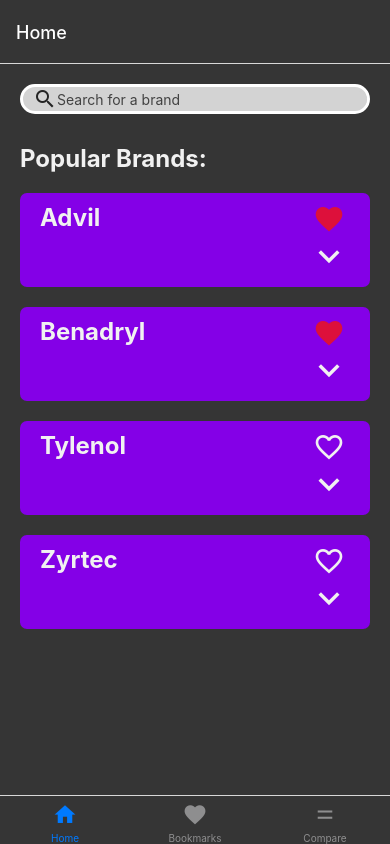
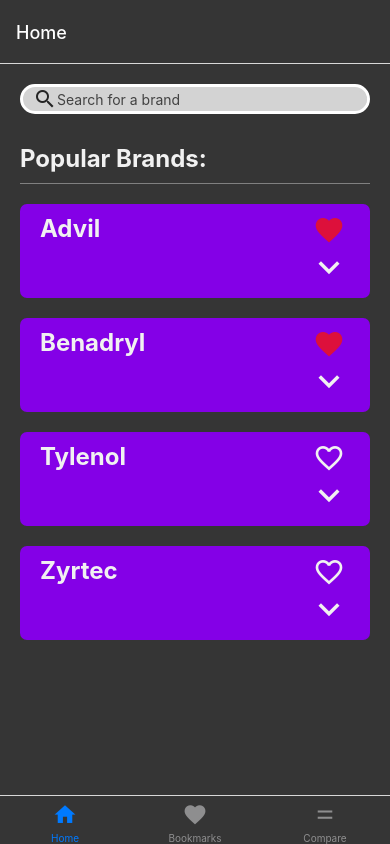
Before and after one commit to Carlos-RuizHernandez/GenericWisdom, a React Native app: screen /Home in a window 390 px wide. Built offline with nearby package versions, Linux system fonts and the light colour scheme.

Commit message:
changed home screen styling

```diff
--- a/src/screens/Home/Home.js
+++ b/src/screens/Home/Home.js
@@ -201,6 +201,13 @@ const Home = ({navigation}) => {
         <StatusBar backgroundColor={'#353535'} />
         <View>
           <Text style={styles.header}>Popular Brands:</Text>
+          <View
+            style={{
+              borderBottomColor: 'gray',
+              borderBottomWidth: 1,
+              marginBottom: 10,
+            }}
+          />
           <HomeCardList data={popularMedicineList2} navigation={navigation} />
         </View>
       </ScrollView>
```
